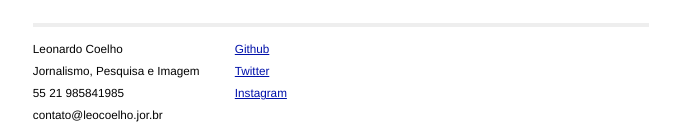
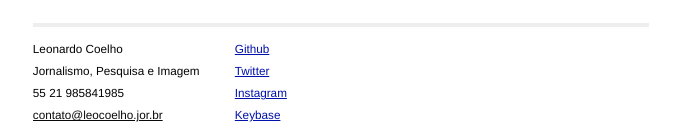
Before and after one commit to mojombo/mojombo.github.io, a Jekyll site: the page built from index.html, in a window 1280 px wide. Shown: the part 1562-1697 px from the top of the page, without its empty margins (299-980 px from the left). Built offline with Jekyll 4.4.1, drawn with Linux system fonts in a browser that asks for light colours.

Commit message:
Update default.html

```diff
--- a/_layouts/default.html
+++ b/_layouts/default.html
@@ -42,7 +42,7 @@ var WRInitTime=(new Date()).getTime();
         <br />
         55 21 985841985
         <br />
-        contato@leocoelho.jor.br
+        <a href="mailto:contato@leocoelho.jor.br">contato@leocoelho.jor.br</a><br />
       </p>
     </div>
     <div class="contato">
@@ -50,6 +50,7 @@ var WRInitTime=(new Date()).getTime();
         <a href="http://github.com/leocoelho-jor/">Github</a><br />
         <a href="http://twitter.com/leocoelho_jor/">Twitter</a><br />
         <a href="http://instagram.com/leocoelho_jor/">Instagram</a><br />
+        <a href="https://keybase.io/leocoelho_jor#show-public">Keybase</a><br />
       </p>
     </div>
     </div>
```
